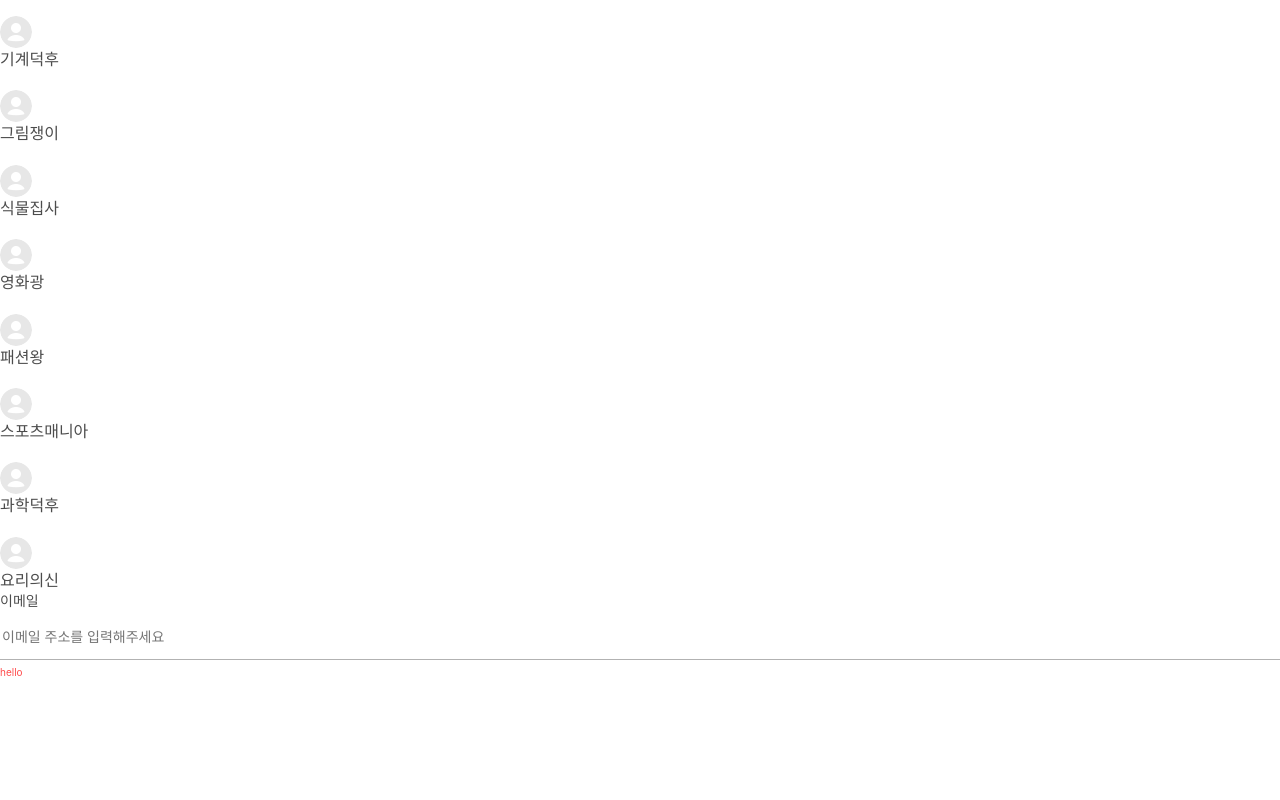
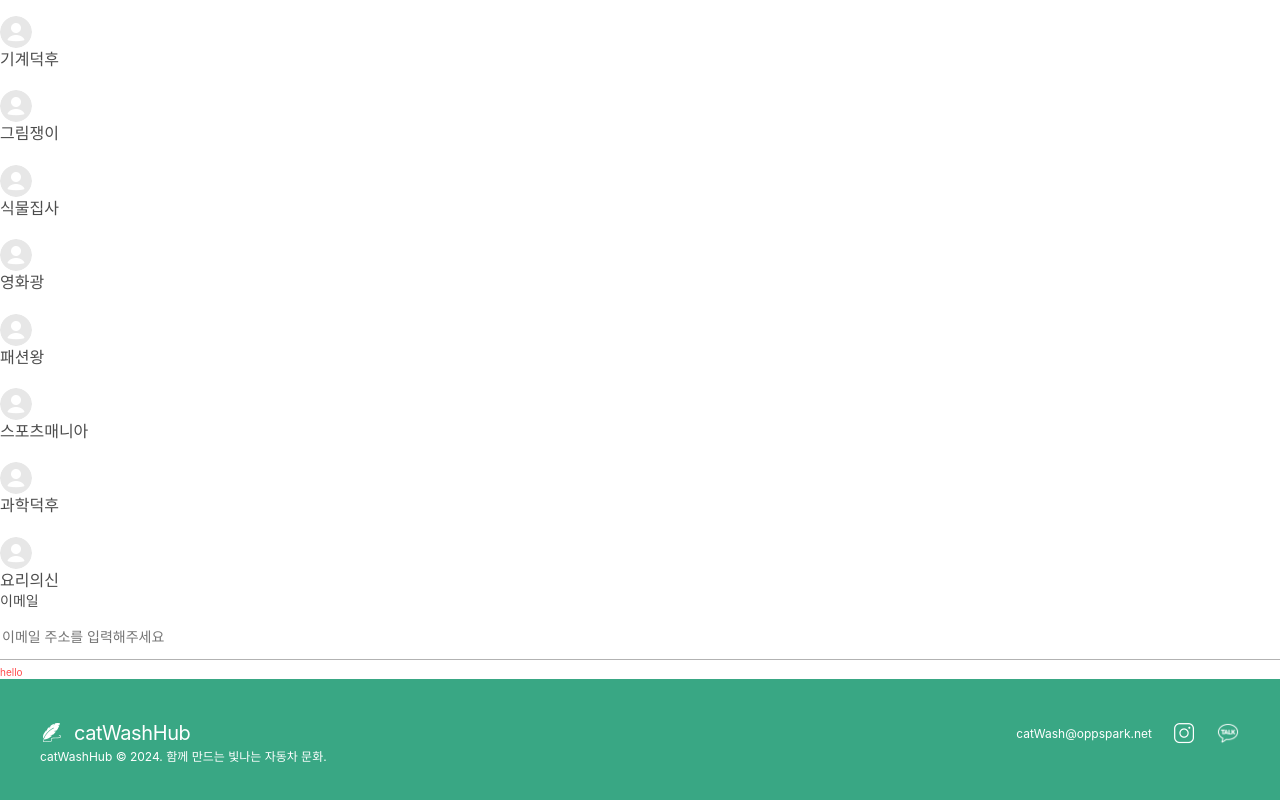
Before and after one commit to OppSpark/CatWashHub, a React (Create React App) app in the folder board-front/: page / in a window 1280 px wide. Shown: the part 2246-3046 px from the top of the page. Before the commit the page ends 2925 px from the top, so only its background shows below. Built offline with nearby package versions, Linux system fonts and the light colour scheme; the HTML template or start-up script is replaced by a standard one; a web font is replaced by a local one.

Commit message:
footer 작성

```diff
--- a/board-front/src/App.css
+++ b/board-front/src/App.css
@@ -1,3 +1,12 @@
+.icon-box{
+  width: 24px;
+  height: 24px;
+
+  display: flex;
+  align-items: center;
+  justify-content: center;
+}
+
 .icon-button{
   border-radius: 50% 50%;
 
@@ -34,3 +43,15 @@
 .expend-light-icon{
   background-image: url(assets/image/expand-right-light.png) ;
 }
+
+.logo-light-icon{
+  background-image: url(assets/image/logo-light.png);
+}
+
+.insta-icon{
+  background-image: url(assets/image/insta.png);
+}
+
+.kakao-icon{
+  background-image: url(assets/image/kakao-icon.png);
+}
--- a/board-front/src/App.tsx
+++ b/board-front/src/App.tsx
@@ -7,6 +7,7 @@ import { commentListMock, latestBoardListMock, top3BoardListMock } from "mocks";
 import favoriteListMock from "mocks/favorite-list.mock";
 import FavoriteItem from "components/FavoriteItem";
 import InputBox from "components/InputBox";
+import Footer from "layouts/Footer";
 
 function App() {
   //test 용도
@@ -59,6 +60,8 @@ function App() {
         setValue={setValue}
         message="hello"
       />
+
+      <Footer />
     </>
   );
 }
--- /dev/null
+++ b/board-front/src/layouts/Footer/index.tsx
@@ -0,0 +1,46 @@
+import React from "react";
+import "./style.css";
+
+// 캄포넌트 : Footer layout 컴포넌트
+export default function Footer() {
+  //이벤트 헨들러 Insta Icon 버튼 클릭 처리
+  const onInstaIconButtonClickHandler = () => {
+    window.open("https://instagram.com");
+  };
+
+  //이벤트 헨들러 Blog Icon 버튼 클릭 처리
+  const onKakaoIconButtonHandler = () => {
+    /* 추후 카카오 API 받아오기 수정해야함 */
+    window.open("https://kakao.com");
+  };
+
+  // 렌더 Footer layout 렌더러 컴포넌트
+  return (
+    <div id="footer">
+      <div className="footer-container">
+        <div className="footer-top">
+          <div className="footer-logo-box">
+            <div className="icon-box">
+              <div className="icon logo-light-icon"></div>
+            </div>
+            <div className="footer-logo-text">{"catWashHub"}</div>
+          </div>
+          <div className="footer-link-box">
+            <div className="footer-email-link">{"catWash@oppspark.net"}</div>
+            <div className="icon-button" onClick={onInstaIconButtonClickHandler}>
+              <div className="icon insta-icon"></div>
+            </div>
+            <div className="icon-button" onClick={onKakaoIconButtonHandler}>
+              <div className="icon kakao-icon"></div>
+            </div>
+          </div>
+        </div>
+        <div className="footer-bottom">
+          <div className="footer-copyright">
+            {"catWashHub © 2024. 함께 만드는 빛나는 자동차 문화."}
+          </div>
+        </div>
+      </div>
+    </div>
+  );
+}
--- /dev/null
+++ b/board-front/src/layouts/Footer/style.css
@@ -0,0 +1,68 @@
+#footer{
+  padding: 40px 0 50px 0;
+  background-color: rgb(57,167,132,1);
+
+  display: flex;
+  justify-content: center;
+}
+
+.footer-container{
+  width: 1200px;
+
+  display: flex;
+  flex-direction: column;
+}
+
+.footer-top{
+  display: flex;
+  justify-content: space-between;
+  align-items: center;
+}
+
+.footer-logo-box{
+  display: flex;
+  align-items: center;
+  gap: 10px;
+}
+
+.footer-logo-text{
+  /*
+    추후에 폰트 모양 바꿔야함
+    font-family: '';
+  */
+  color: rgba(255, 255,255, 1);
+
+  font-size: 20px;
+  font-weight: 400;
+  line-height: 140%;
+  letter-spacing: -0.4px;
+}
+
+.footer-link-box{
+  display: flex;
+  align-items: center;
+  gap: 20px;
+}
+
+.footer-email-link{
+  /*
+    추후에 폰트 모양 바꿔야함
+    font-family: '';
+  */
+
+  color: rgba(255, 255,255, 1);
+  font-size: 12px;
+  font-weight: 400;
+}
+
+.footer-copyright{
+  /*
+    추후에 폰트 모양 바꿔야함
+    font-family: '';
+  */
+
+  color: rgba(255, 255,255, 1);
+  font-size: 12px;
+  font-weight: 400;
+
+}
```
